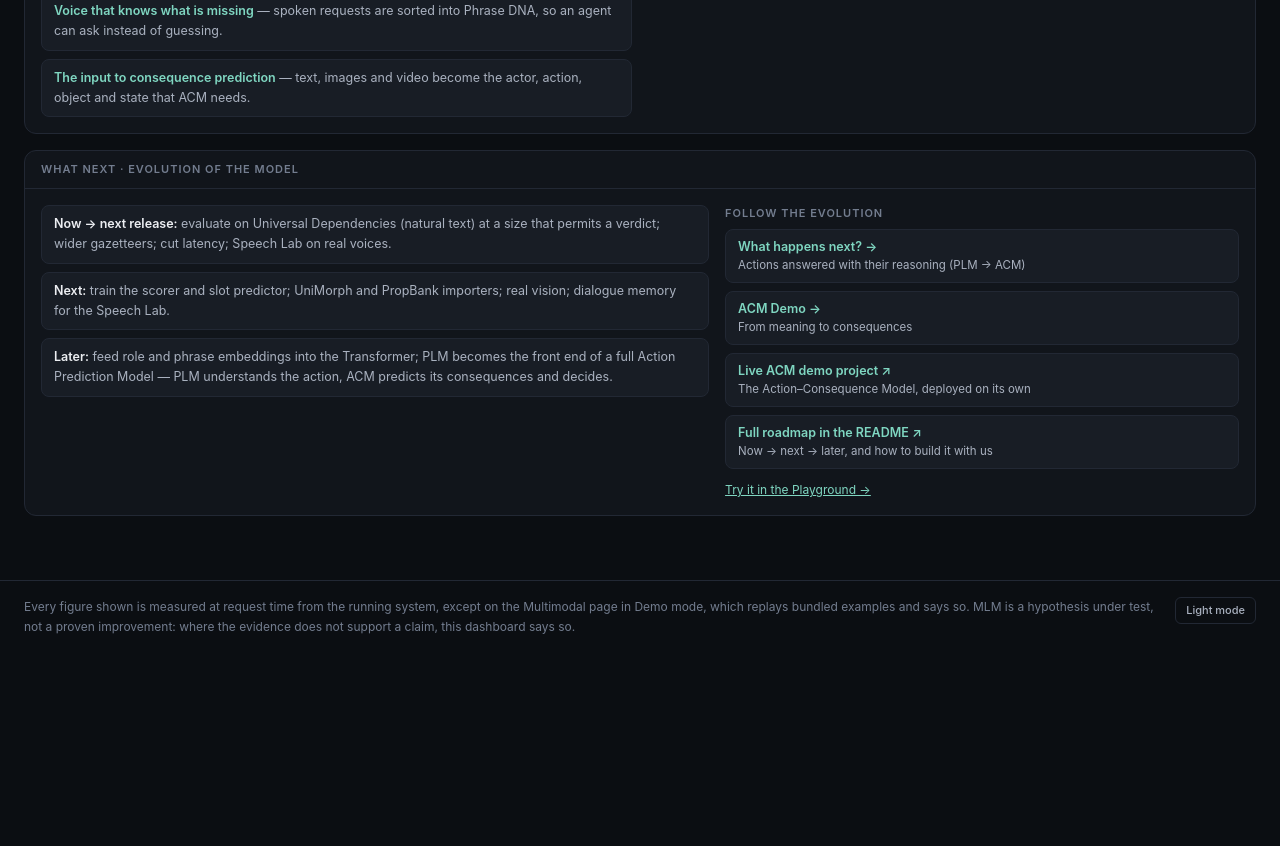
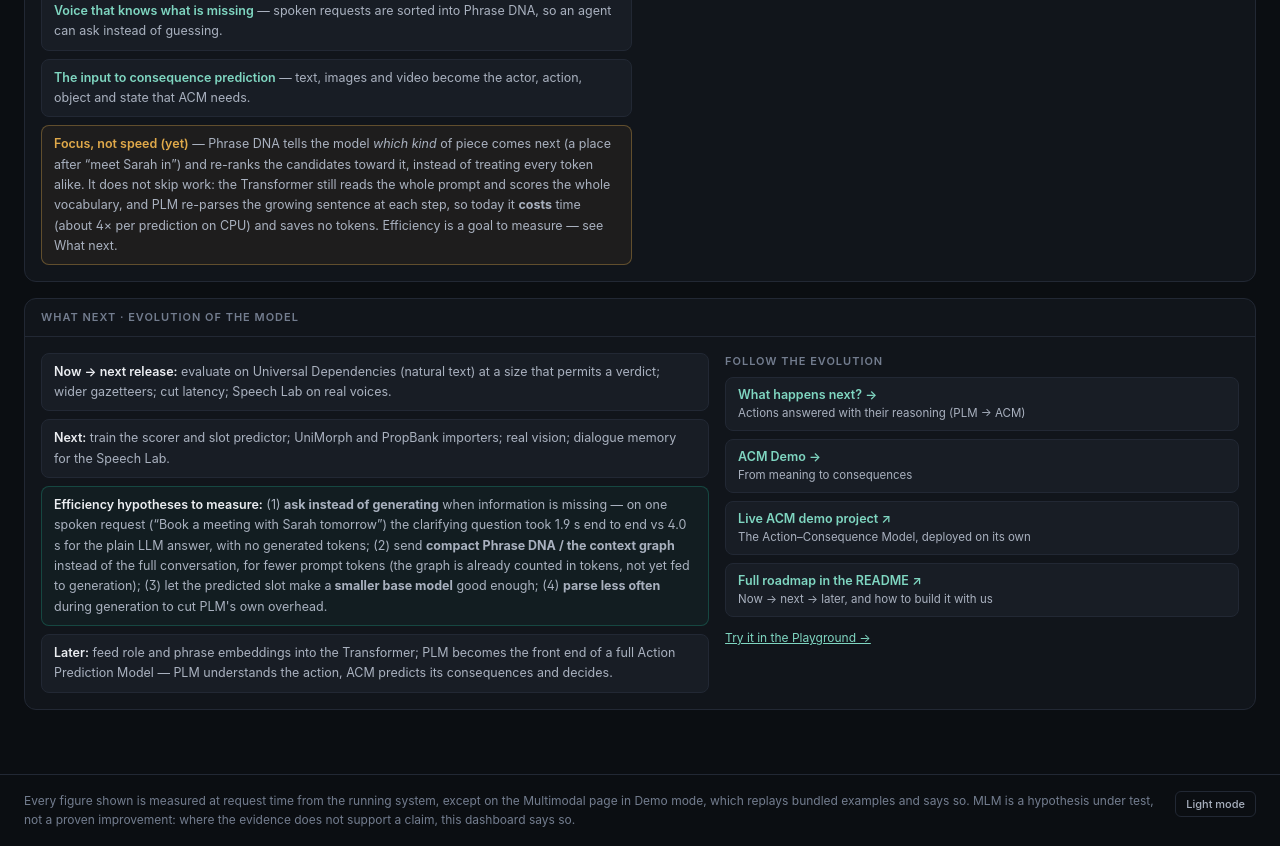
Before and after one commit to Sherlock2019/NPLM-Next-Phrase-language-model-, a Next.js app in the folder web/: page /what-it-is in a window 1280 px wide. Shown: the part 1520-2366 px from the top of the page. Before the commit the page ends 2172 px from the top, so only its background shows below. Built offline with nearby package versions, Linux system fonts and the light colour scheme; no server answers.

Commit message:
So what: 'Focus, not speed (yet)'; efficiency gains listed as hypotheses in What next

```diff
--- a/web/src/app/what-it-is/page.tsx
+++ b/web/src/app/what-it-is/page.tsx
@@ -152,6 +152,17 @@ WHERE:  Paris    WHEN: tomorrow     tense=future`}</pre>
                   <span className="font-semibold text-splm-300">{title}</span> <span className="dim">— {body}</span>
                 </li>
               ))}
+              <li className="rounded-lg border border-warn-400/35 bg-warn-400/6 px-3 py-2">
+                <span className="font-semibold text-warn-400">Focus, not speed (yet)</span>{" "}
+                <span className="dim">
+                  — Phrase DNA tells the model <em>which kind</em> of piece comes next (a place after “meet Sarah
+                  in”) and re-ranks the candidates toward it, instead of treating every token alike. It does
+                  not skip work: the Transformer still reads the whole prompt and scores the whole vocabulary,
+                  and PLM re-parses the growing sentence at each step, so today it <strong>costs</strong> time
+                  (about 4× per prediction on CPU) and saves no tokens. Efficiency is a goal to measure — see
+                  What next.
+                </span>
+              </li>
             </ul>
             <div className="flex flex-col gap-2">
               <p className="eyebrow">Measured (SmolLM2-135M, CPU, 61-item hand-written suite)</p>
@@ -193,6 +204,18 @@ WHERE:  Paris    WHEN: tomorrow     tense=future`}</pre>
                 <span className="dim">train the scorer and slot predictor; UniMorph and PropBank importers; real vision;
                 dialogue memory for the Speech Lab.</span>
               </li>
+              <li className="rounded-lg border border-splm-500/30 bg-splm-500/6 px-3 py-2">
+                <span className="font-semibold">Efficiency hypotheses to measure:</span>{" "}
+                <span className="dim">
+                  (1) <strong>ask instead of generating</strong> when information is missing — on one spoken
+                  request (“Book a meeting with Sarah tomorrow”) the clarifying question took 1.9 s end to end vs
+                  4.0 s for the plain LLM answer, with no generated tokens; (2) send <strong>compact Phrase DNA /
+                  the context graph</strong> instead of the full conversation, for fewer prompt tokens (the graph
+                  is already counted in tokens, not yet fed to generation); (3) let the predicted slot make a
+                  <strong> smaller base model</strong> good enough; (4) <strong>parse less often</strong> during
+                  generation to cut PLM&apos;s own overhead.
+                </span>
+              </li>
               <li className="panel-raised px-3 py-2">
                 <span className="font-semibold">Later:</span>{" "}
                 <span className="dim">feed role and phrase embeddings into the Transformer; PLM becomes the front end of a full
```
Also changed, not shown: 1 other file (tests, documents, lock files or other folders).
